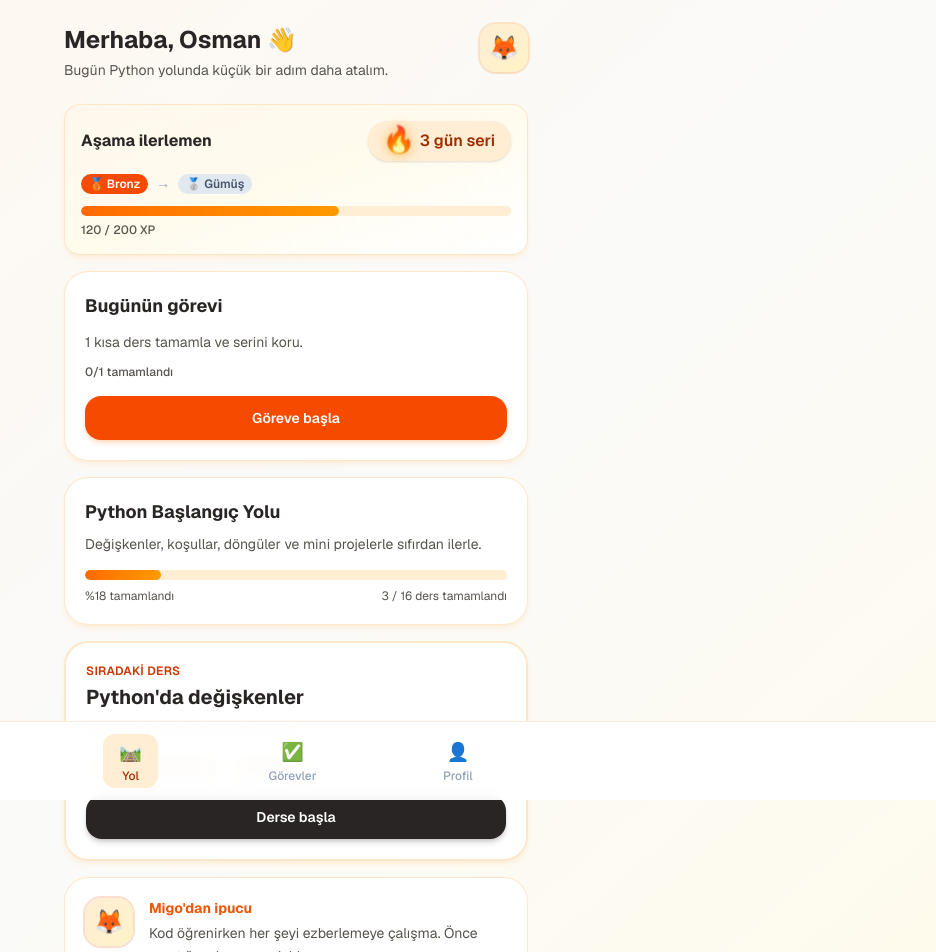
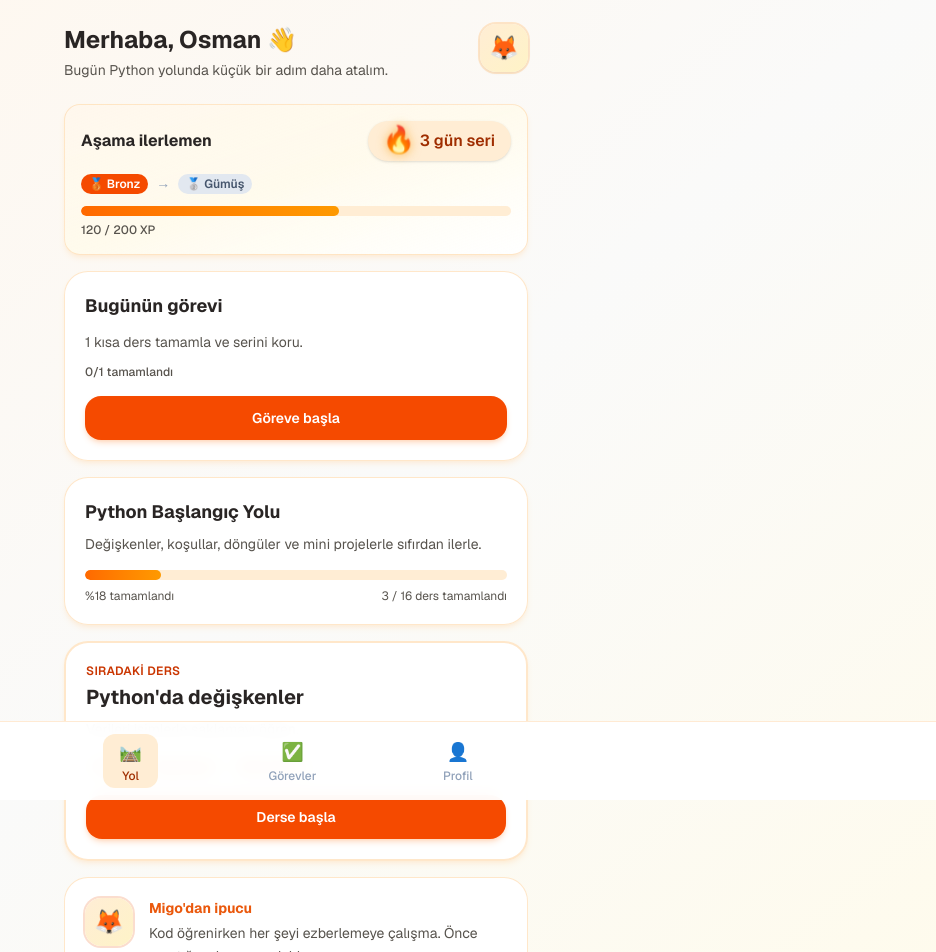
Before and after one commit to gaspdevv/kodmigo, a Next.js app: page /dashboard in a window 1280 px wide. Shown: the top 952 px of the page, without its empty margins (344-1280 px from the left). Built offline with nearby package versions, Linux system fonts and the light colour scheme.

Commit message:
Fix next lesson button theme

```diff
--- a/components/dashboard/NextLessonCard.tsx
+++ b/components/dashboard/NextLessonCard.tsx
@@ -32,7 +32,7 @@ export default function NextLessonCard() {
 
       <button
         type="button"
-        className={`w-full rounded-2xl py-3 text-sm font-semibold transition ${theme.secondaryButton} ${theme.secondaryButtonHover}`}
+        className={`w-full rounded-2xl py-3 text-sm font-semibold transition ${theme.primaryButton} ${theme.primaryButtonHover}`}
       >
         Derse başla
       </button>
```
